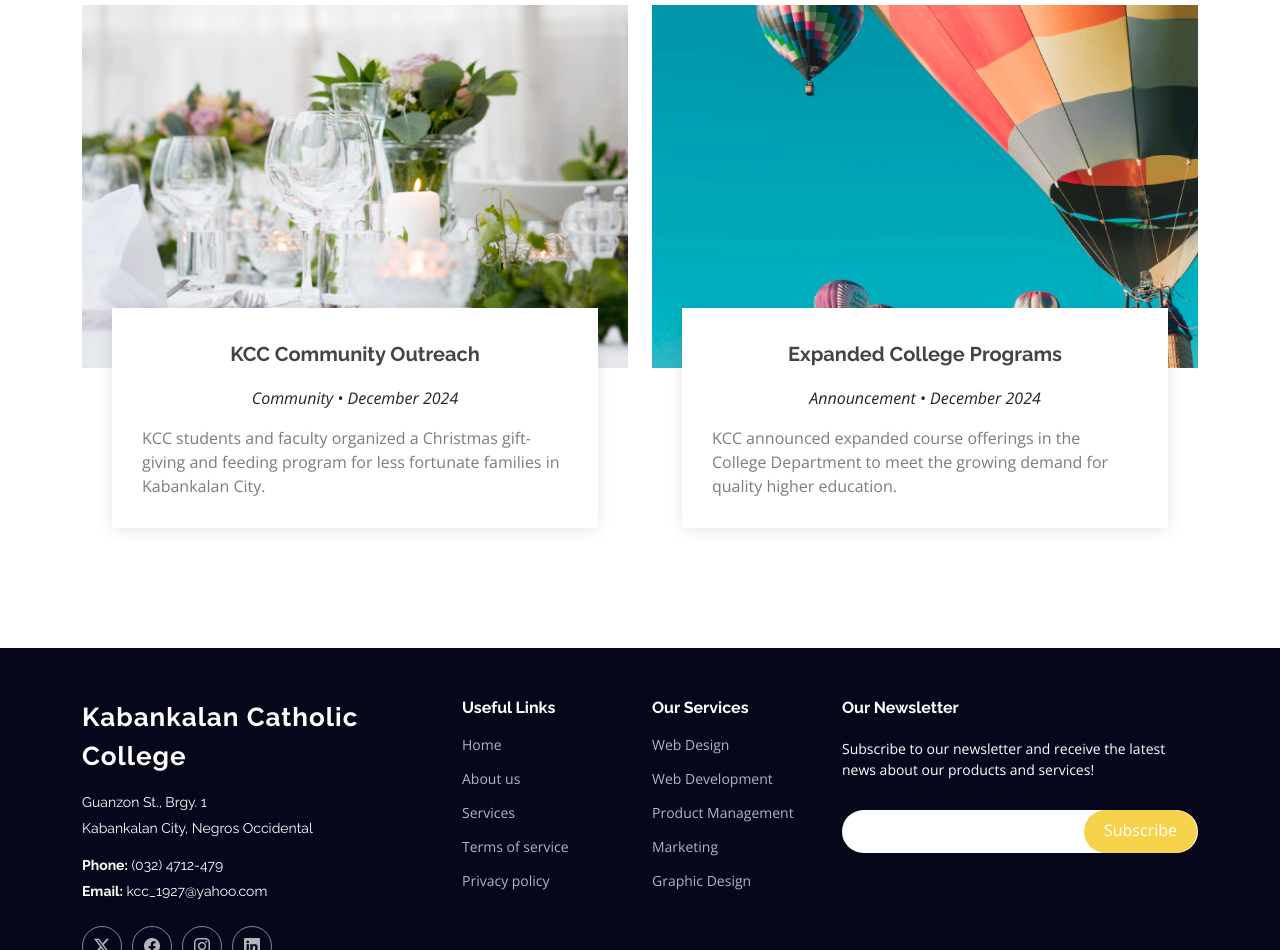
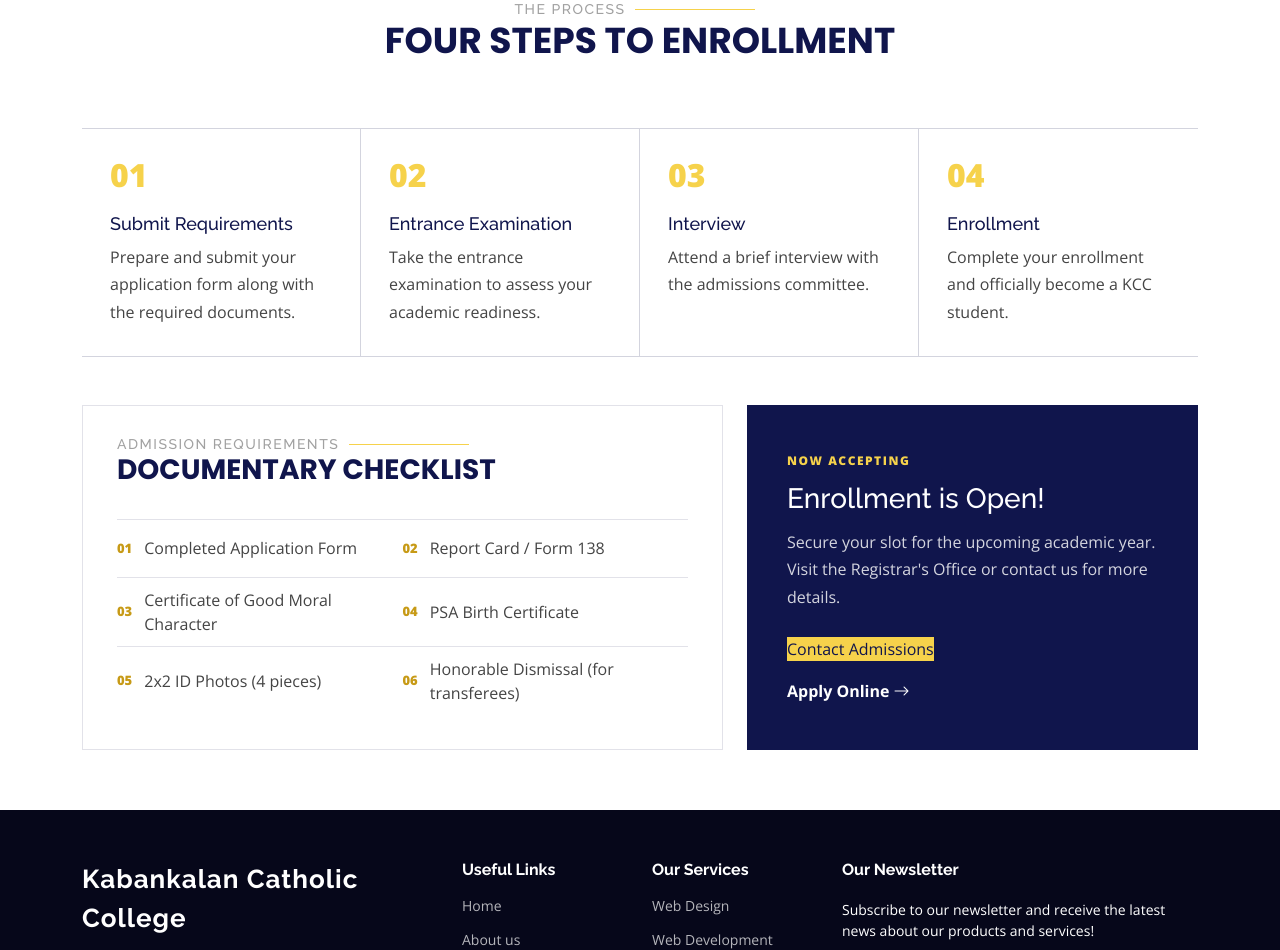
Before and after one commit to jasperbondoc/Bondoc-Project-2, a plain HTML site: page events.html in a window 1280 px wide. Shown: the part 460-1410 px from the top of the page. Drawn offline with nearby package versions, Linux system fonts and the light colour scheme.

Commit message:
Build the admissions page

```diff
--- a/assets/css/main.css
+++ b/assets/css/main.css
@@ -878,6 +878,157 @@ section,
   text-transform: uppercase;
 }
 
+.admissions {
+  --admissions-navy: #10154c;
+}
+
+.admissions .section-title {
+  text-align: center;
+}
+
+.admission-steps {
+  display: grid;
+  grid-template-columns: repeat(4, minmax(0, 1fr));
+  border-top: 1px solid color-mix(in srgb, var(--heading-color), transparent 82%);
+}
+
+.admission-step {
+  min-height: 190px;
+  padding: 30px 28px;
+  border-right: 1px solid color-mix(in srgb, var(--heading-color), transparent 82%);
+  border-bottom: 1px solid color-mix(in srgb, var(--heading-color), transparent 82%);
+}
+
+.admission-step:last-child {
+  border-right: 0;
+}
+
+.admission-step .step-number {
+  display: block;
+  color: var(--accent-color);
+  font-size: 32px;
+  font-weight: 800;
+  line-height: 1;
+  margin-bottom: 22px;
+}
+
+.admission-step h3 {
+  font-size: 18px;
+  margin-bottom: 10px;
+}
+
+.admission-step p {
+  margin: 0;
+  line-height: 1.7;
+}
+
+.requirements-panel {
+  height: 100%;
+  padding: 34px;
+  background: var(--surface-color);
+  border: 1px solid color-mix(in srgb, var(--heading-color), transparent 88%);
+}
+
+.requirements-panel .section-title {
+  padding-bottom: 28px;
+}
+
+.requirements-panel .section-title p {
+  font-size: 28px;
+}
+
+.requirements-list {
+  display: grid;
+  grid-template-columns: repeat(2, minmax(0, 1fr));
+  gap: 0;
+  list-style: none;
+  margin: 0;
+  padding: 0;
+}
+
+.requirements-list li {
+  min-height: 58px;
+  display: flex;
+  align-items: center;
+  gap: 12px;
+  padding: 10px 14px 10px 0;
+  border-top: 1px solid color-mix(in srgb, var(--heading-color), transparent 88%);
+}
+
+.requirements-list li span {
+  color: #c79a16;
+  font-size: 13px;
+  font-weight: 800;
+}
+
+.enrollment-panel {
+  min-height: 100%;
+  display: flex;
+  flex-direction: column;
+  justify-content: center;
+  padding: 40px;
+  color: var(--contrast-color);
+  background: var(--admissions-navy);
+}
+
+.enrollment-panel .status-label {
+  color: var(--accent-color);
+  font-size: 12px;
+  font-weight: 800;
+  text-transform: uppercase;
+  letter-spacing: 1.5px;
+}
+
+.enrollment-panel h3 {
+  color: var(--contrast-color);
+  margin: 12px 0 14px;
+}
+
+.enrollment-panel p {
+  color: color-mix(in srgb, var(--contrast-color), transparent 18%);
+  line-height: 1.7;
+}
+
+.enrollment-panel .btn-getstarted {
+  align-self: flex-start;
+  margin-top: 10px;
+  color: var(--admissions-navy);
+  background: var(--accent-color);
+}
+
+.enrollment-panel .online-link {
+  color: var(--contrast-color);
+  margin-top: 18px;
+  font-weight: 700;
+}
+
+@media (max-width: 992px) {
+  .admission-steps {
+    grid-template-columns: repeat(2, minmax(0, 1fr));
+  }
+
+  .admission-step:nth-child(2) {
+    border-right: 0;
+  }
+}
+
+@media (max-width: 576px) {
+  .admission-steps,
+  .requirements-list {
+    grid-template-columns: 1fr;
+  }
+
+  .admission-step,
+  .admission-step:nth-child(2) {
+    border-right: 0;
+  }
+
+  .requirements-panel,
+  .enrollment-panel {
+    padding: 28px 22px;
+  }
+}
+
 /*--------------------------------------------------------------
 # Hero Section
 --------------------------------------------------------------*/
--- a/events.html
+++ b/events.html
@@ -87,42 +87,83 @@
       </nav>
     </div><!-- End Page Title -->
 
-    <!-- Events Section -->
-    <section id="events" class="events section">
+    <!-- Admissions Process Section -->
+    <section id="admissions" class="admissions section">
 
-      <div class="container" data-aos="fade-up">
+      <div class="container">
 
-        <div class="row">
-          <div class="col-md-6 d-flex align-items-stretch">
-            <div class="card">
-              <div class="card-img">
-                <img src="assets/img/event/event-item-1.webp" alt="...">
+        <div class="section-title" data-aos="fade-up">
+          <h2>The Process</h2>
+          <p>Four Steps to Enrollment</p>
+        </div>
+
+        <div class="admission-steps" data-aos="fade-up" data-aos-delay="100">
+          <article class="admission-step">
+            <span class="step-number">01</span>
+            <div>
+              <h3>Submit Requirements</h3>
+              <p>Prepare and submit your application form along with the required documents.</p>
+            </div>
+          </article>
+
+          <article class="admission-step">
+            <span class="step-number">02</span>
+            <div>
+              <h3>Entrance Examination</h3>
+              <p>Take the entrance examination to assess your academic readiness.</p>
+            </div>
+          </article>
+
+          <article class="admission-step">
+            <span class="step-number">03</span>
+            <div>
+              <h3>Interview</h3>
+              <p>Attend a brief interview with the admissions committee.</p>
+            </div>
+          </article>
+
+          <article class="admission-step">
+            <span class="step-number">04</span>
+            <div>
+              <h3>Enrollment</h3>
+              <p>Complete your enrollment and officially become a KCC student.</p>
+            </div>
+          </article>
+        </div>
+
+        <div class="row gy-4 align-items-stretch mt-4">
+          <div class="col-lg-7" data-aos="fade-up" data-aos-delay="200">
+            <div class="requirements-panel">
+              <div class="section-title text-start">
+                <h2>Admission Requirements</h2>
+                <p>Documentary Checklist</p>
               </div>
-              <div class="card-body">
-                <h5 class="card-title"><a href="">KCC Community Outreach</a></h5>
-                <p class="fst-italic text-center">Community • December 2024</p>
-                <p class="card-text">KCC students and faculty organized a Christmas gift-giving and feeding program for less fortunate families in Kabankalan City.</p>
-              </div>
+
+              <ol class="requirements-list">
+                <li><span>01</span>Completed Application Form</li>
+                <li><span>02</span>Report Card / Form 138</li>
+                <li><span>03</span>Certificate of Good Moral Character</li>
+                <li><span>04</span>PSA Birth Certificate</li>
+                <li><span>05</span>2x2 ID Photos (4 pieces)</li>
+                <li><span>06</span>Honorable Dismissal (for transferees)</li>
+              </ol>
             </div>
           </div>
-          <div class="col-md-6 d-flex align-items-stretch">
-            <div class="card">
-              <div class="card-img">
-                <img src="assets/img/event/event-item-2.webp" alt="...">
-              </div>
-              <div class="card-body">
-                <h5 class="card-title"><a href="">Expanded College Programs</a></h5>
-                <p class="fst-italic text-center">Announcement • December 2024</p>
-                <p class="card-text">KCC announced expanded course offerings in the College Department to meet the growing demand for quality higher education.</p>
-              </div>
-            </div>
 
+          <div class="col-lg-5" data-aos="fade-up" data-aos-delay="300">
+            <aside class="enrollment-panel">
+              <span class="status-label">Now Accepting</span>
+              <h3>Enrollment is Open!</h3>
+              <p>Secure your slot for the upcoming academic year. Visit the Registrar's Office or contact us for more details.</p>
+              <a href="contact.html" class="btn-getstarted">Contact Admissions</a>
+              <a href="https://kcc.wela.ph" target="_blank" rel="noopener" class="online-link">Apply Online <i class="bi bi-arrow-right"></i></a>
+            </aside>
           </div>
         </div>
 
       </div>
 
-    </section><!-- /Events Section -->
+    </section><!-- /Admissions Process Section -->
 
   </main>
 
```
